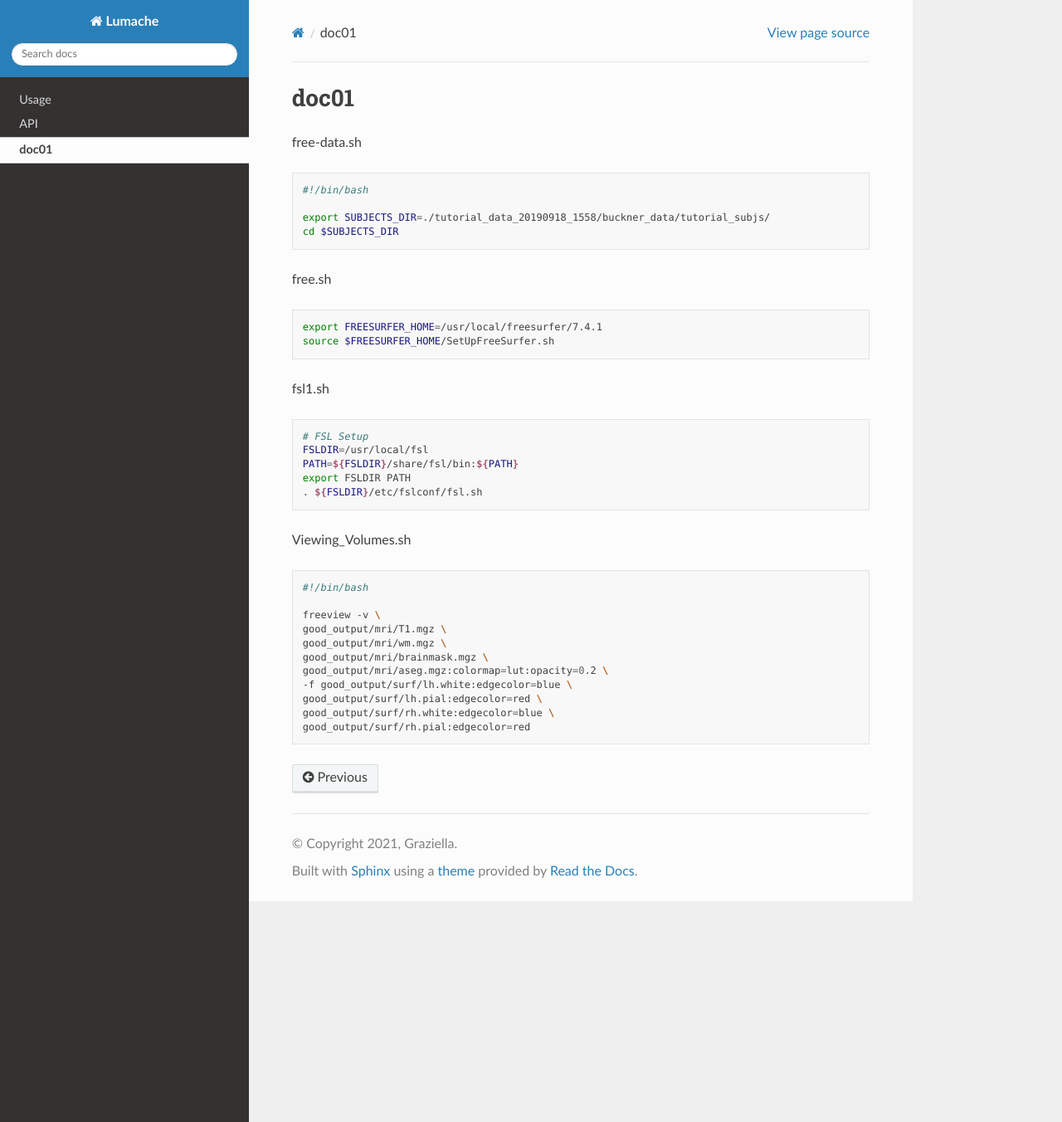
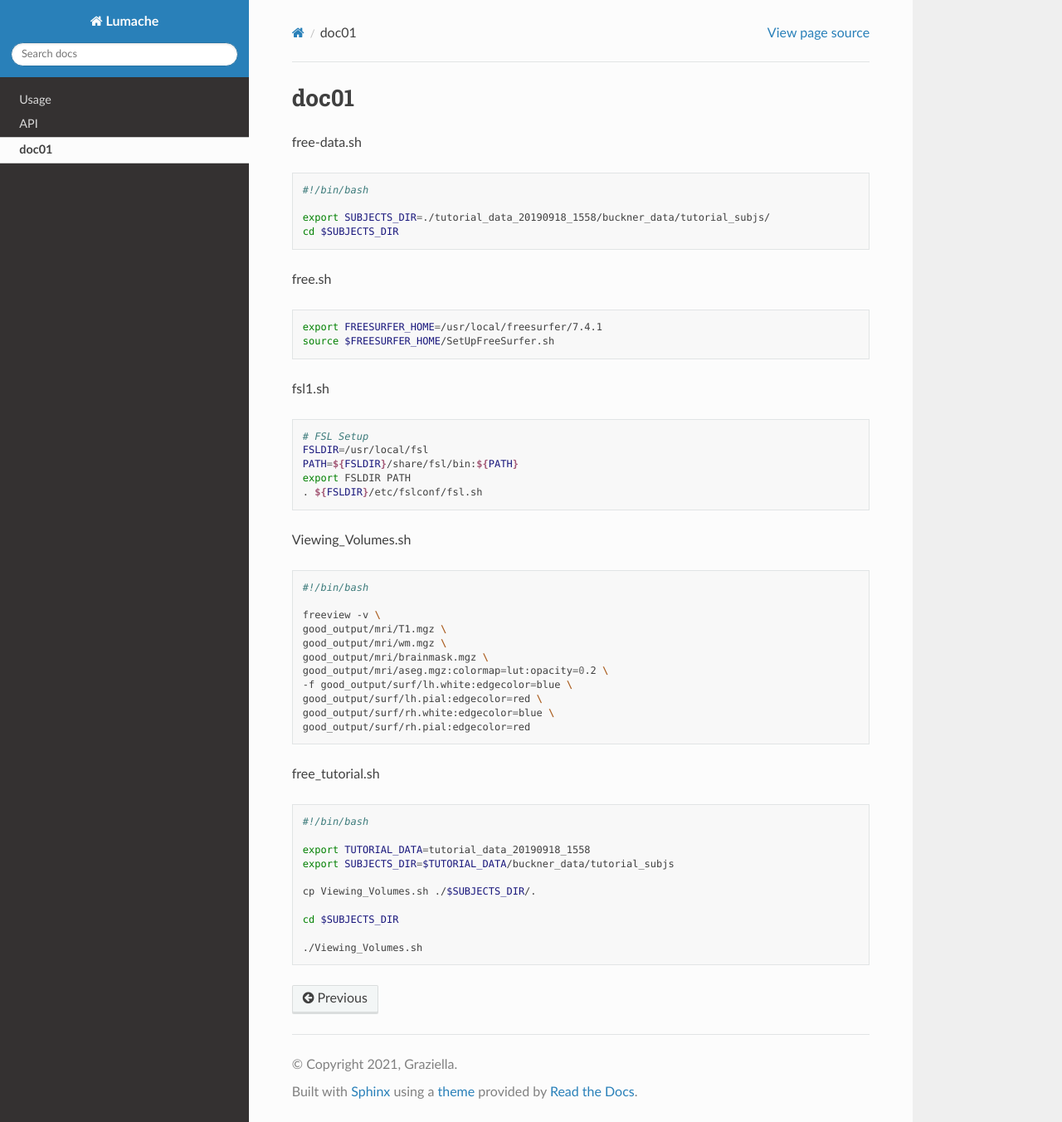
Before and after one commit to matecom57/cursofree, a Sphinx documentation site: the page built from docs/source/doc01.rst, in a window 1280 px wide and 1352 px high. Shown: the whole window at 83% size. Built offline with Sphinx 7.4.7 and the Read the Docs theme 3.1.0, drawn with Linux system fonts in a browser that asks for light colours.

Commit message:
Test comité

```diff
--- a/docs/source/doc01.rst
+++ b/docs/source/doc01.rst
@@ -44,3 +44,19 @@ Viewing_Volumes.sh
    good_output/surf/lh.pial:edgecolor=red \
    good_output/surf/rh.white:edgecolor=blue \
    good_output/surf/rh.pial:edgecolor=red
+
+
+free_tutorial.sh
+
+.. code:: Bash
+
+   #!/bin/bash
+
+   export TUTORIAL_DATA=tutorial_data_20190918_1558
+   export SUBJECTS_DIR=$TUTORIAL_DATA/buckner_data/tutorial_subjs
+
+   cp Viewing_Volumes.sh ./$SUBJECTS_DIR/.
+
+   cd $SUBJECTS_DIR
+
+   ./Viewing_Volumes.sh
```
